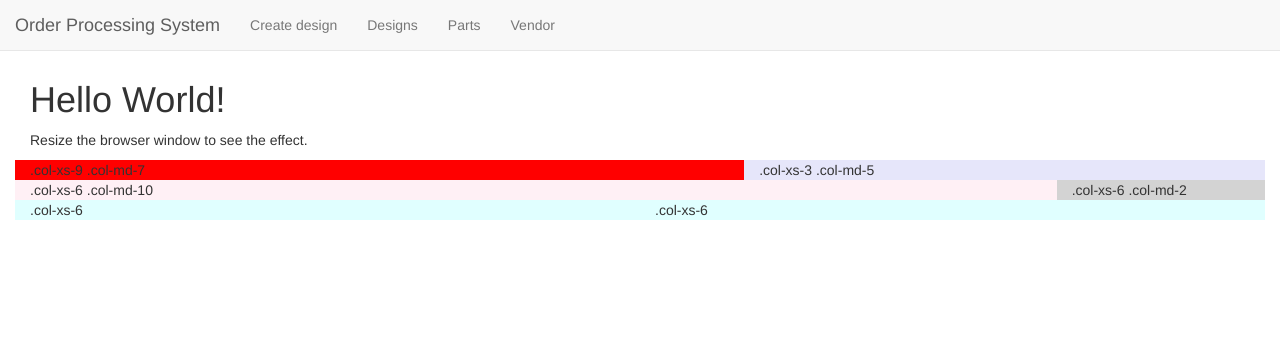
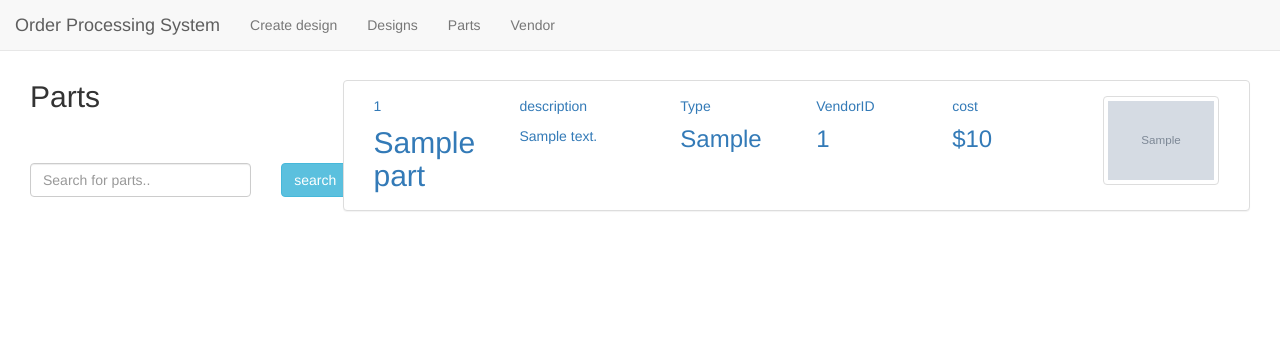
Before and after one commit to i-amvikrant/order_processing, a Django app: page /view_parts/ in a window 1280 px wide. Shown: the top 351 px of the page. Run offline with Django 3.2, Linux system fonts and the light colour scheme; tables that the repository leaves empty hold one stand-in row (values such as "Sample post"); grey boxes marked "Sample" are stand-in pictures; some libraries are stand-ins or nearby versions.

Commit message:
30-04-2020

```diff
--- a/bon/serializers.py
+++ b/bon/serializers.py
@@ -7,6 +7,12 @@ class parts_serializer(serializers.ModelSerializer):
     class Meta:
         model = parts
         fields = '__all__'
+
+class parts_autocomplete(serializers.ModelSerializer):
+
+    class Meta:
+        model = parts
+        fields = ['PartID']
 
 
 class modules_serializer(serializers.ModelSerializer):
--- a/bon/urls.py
+++ b/bon/urls.py
@@ -7,6 +7,7 @@ from rest_framework.urlpatterns import format_suffix_patterns
 print(type(views.module_detail))
 
 urlpatterns = [
+    path('parts_autocomplete/',views.parts_autocomplete_api.as_view()),
     path('parts/', views.parts_list.as_view()),
     path('modules/', views.modules_list.as_view()),
     path('part_detail/<str:pk>/', views.part_detail.as_view()),
--- a/bon/views.py
+++ b/bon/views.py
@@ -5,8 +5,16 @@ from django.http import Http404
 from rest_framework.response import Response
 from rest_framework.parsers import JSONParser
 from bon.models import parts, modules, part_list, sub_module_list
-from .serializers import parts_serializer, modules_serializer, sub_part_list_serializer, sub_module_list_serializer
+from .serializers import (
+    parts_serializer,
+    modules_serializer,
+    sub_part_list_serializer,
+    sub_module_list_serializer,
+    parts_autocomplete)
+
 from rest_framework import generics
+
+from rest_framework.pagination import LimitOffsetPagination
 
 # Create your views here.
 '''
@@ -21,6 +29,11 @@ def parts_list(request, format=None):
 class parts_list(generics.ListCreateAPIView):
     queryset = parts.objects.all()
     serializer_class = parts_serializer
+    pagination_class = LimitOffsetPagination
+
+class parts_autocomplete_api(generics.ListAPIView):
+    queryset = parts.objects.only('PartID')
+    serializer_class = parts_autocomplete
 
 
 class modules_list(generics.ListCreateAPIView):
@@ -61,3 +74,24 @@ class sub_module(generics.ListCreateAPIView):
         if designID is not None:
             queryset = queryset.filter(designID__exact=designID)
         return queryset
+
+
+'''
+class PassengerList(generics.ListCreateAPIView):
+    model = Passenger
+    serializer_class = PassengerSerializer
+
+    # Show all of the PASSENGERS in particular WORKSPACE
+    # or all of the PASSENGERS in particular AIRLINE
+    def get_queryset(self):
+        queryset = Passenger.objects.all()
+        workspace = self.request.query_params.get('workspace')
+        airline = self.request.query_params.get('airline')
+
+        if workspace:
+            queryset = queryset.filter(workspace_id=workspace)
+        elif airline:
+            queryset = queryset.filter(workspace__airline_id=airline)
+
+        return queryset
+'''
--- /dev/null
+++ b/frontend/static/frontend/script_list_part.js
@@ -0,0 +1,108 @@
+
+function display_part(data){
+
+    $('#partlist').append(
+        `
+        <div class="panel panel-default">
+            <a href ="http://localhost:8000/part_detail/`+data.PartID+`">
+            <div class="panel-body vcenter" >
+                <div class='col-sm-2'>
+                <p style="padding: 0px; margin: 0px;">`+data.PartID+`<p>
+                <h2 style="padding: 0px; margin: 0px;">`+data.name+`</h2>
+                </div>
+                <div class="col-sm-2">
+                <p style="padding: 0px;">description</p>
+                <div>
+                `+data.description+`
+                </div>
+                </div>
+                <div class="col-sm-6">
+                <div class="col-sm-4">
+                    <p>Type</p>
+                    <h3 style="padding: 0px; margin: 0px;">`+data.partType+`</h2>
+                </div>
+                <div class="col-sm-4">
+                    <p>VendorID</p>
+                    <h3 style="padding: 0px; margin: 0px;">`+data.vendorID+`</h2>
+                </div>
+                <div class="col-sm-4">
+                    <p>cost</p>
+                    <h3 style="padding: 0px; margin: 0px;">$`+data.cost+`</h2>
+                </div>
+                </div>
+                <div class='col-sm-2'>
+                <p>
+                    <img src="`+data.image+ `" class="img-thumbnail" alt="Cinque Terre"></a>
+                </p>
+                </div>
+            </div>
+            </a>
+        </div>`
+    )
+
+}
+
+$(document).ready(function(){
+    var nameList=[];
+    $.getJSON("http://localhost:8000/bon/parts_autocomplete/?format=json", function (json) {
+
+        $.each(json, function(key, val) {
+            var part_id = val.PartID;
+            nameList.push(part_id);
+            });
+    });
+    $("#PartID").autocomplete({source: nameList});
+
+    $('#part_search').on('click',function(){
+
+        var searchID = $('#PartID').val();
+        if(searchID.length==0){
+            alert("Fill the search box first");
+        }
+        else if(nameList.indexOf(searchID)==-1){
+            alert("No such part present");
+        }
+        else{
+            window.location.replace("/part_detail/"+searchID);
+        }
+
+    });
+
+
+    var head = "http://localhost:8000/bon/parts/?limit=5&format=json";
+    var next ;
+    $.getJSON(head, function(json){
+        $.each(json.results,function(key,val){
+            console.log(json.next);
+            next = json.next;
+            display_part(val);
+
+        });
+    });
+
+    $(window).scroll(function(){
+        if((window.innerHeight+window.scrollY)+1>=document.body.offsetHeight){
+            if(next!=null || next!=head){
+                $.getJSON(next, function(json){
+                    next = json.next;
+                    $.each(json.results,function(key,val){
+
+                        display_part(val);
+
+                    });
+                });
+            }
+
+
+
+
+        }
+
+    });
+
+
+
+
+
+
+});
--- a/frontend/templates/frontend/create_design.html
+++ b/frontend/templates/frontend/create_design.html
@@ -28,8 +28,8 @@
 
 
     <div class = "col-sm-9" id = "write">
-        <div class="card text-center font-weight-bold">
-            <div class="card-body">
+        <div class="panel text-center font-weight-bold">
+            <div class="panel-body">
 
               <div class = "col-sm-1 ">
                 <p class="card-text">ID</p>
--- a/frontend/templates/frontend/view_parts.html
+++ b/frontend/templates/frontend/view_parts.html
@@ -1,19 +1,25 @@
 {% extends "frontend/base.html" %}
+{% load static %}
 {% block content%}
-<div class="container-fluid">
-    <h1>Hello World!</h1>
-    <p>Resize the browser window to see the effect.</p>
+
+<div class="col-sm-3">
+  <div class="affix">
+    <h2>Parts</h2>
+    <br><br>
     <div class="row">
-      <div class="col-xs-9 col-md-7" style="background-color:red;">.col-xs-9 .col-md-7</div>
-      <div class="col-xs-3 col-md-5" style="background-color:lavender;">.col-xs-3 .col-md-5</div>
-    </div>
-    <div class="row">
-      <div class="col-xs-6 col-md-10" style="background-color:lavenderblush;">.col-xs-6 .col-md-10</div>
-      <div class="col-xs-6 col-md-2" style="background-color:lightgrey;">.col-xs-6 .col-md-2</div>
-    </div>
-    <div class="row" style="background-color:lightcyan;">
-      <div class="col-xs-6">.col-xs-6</div>
-      <div class="col-xs-6">.col-xs-6</div>
+      <div class="col-sm-9">
+        <input type="text" id="PartID" class="form-control" placeholder="Search for parts..">
+      </div>
+      <div class="col-sm-3">
+        <button type="button" class=" btn btn-info" id="part_search">search</button>
+      </div>
     </div>
   </div>
+</div>
+
+<div class="col-sm-9" id='partlist'>
+  <br>
+
+</div>
+<script src = "{% static 'frontend/script_list_part.js'%}"></script>
 {% endblock content %}
```
Also changed, not shown: frontend/static/frontend/script1.js (+13 -6 lines), media/parts/CACTI_Desktop_2560x1440.jpg (added), media/parts/polygon-wallpaper-22.jpg (added), media/parts/wallhaven-557342.jpg (added).
